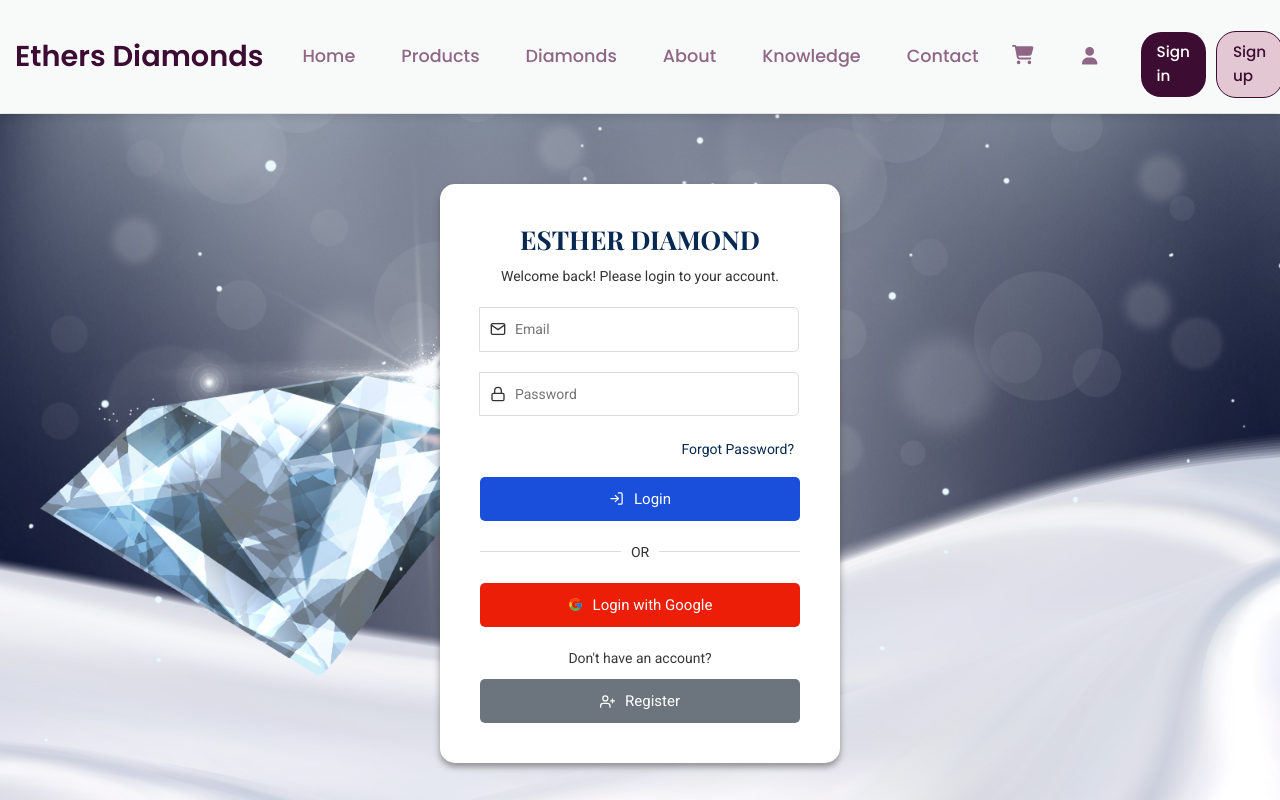
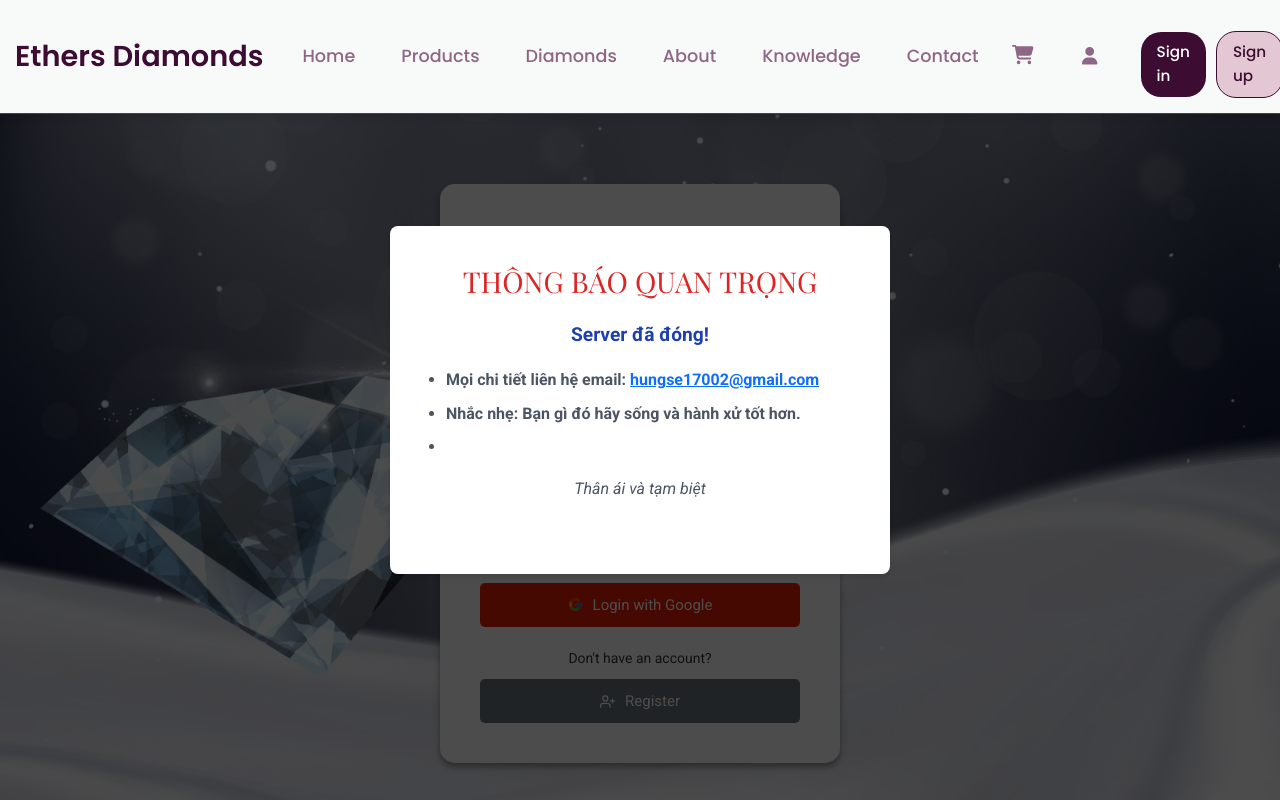
Before and after one commit to vanhungne/SWP_DB, a React (Create React App) app in the folder DIAMOND_STORE_DEMO/: page /login in a window 1280 px wide. Shown: the top 800 px of the page. Built offline with nearby package versions, Linux system fonts and the light colour scheme.

Commit message:
up agian
up again

```diff
--- a/DIAMOND_STORE_DEMO/src/App.js
+++ b/DIAMOND_STORE_DEMO/src/App.js
@@ -35,7 +35,7 @@ function App() {
     return (
         <AuthProvider>
             <BrowserRouter>
-                {/*<HomeNotification />*/}
+                <HomeNotification />
                 <Routes>
                     <Route path="/" element={<Layout />}>
                         <Route index element={<Home />} />
--- a/DIAMOND_STORE_DEMO/src/Component/Home/Home.jsx
+++ b/DIAMOND_STORE_DEMO/src/Component/Home/Home.jsx
@@ -131,7 +131,7 @@ const Home = () => {
                 <title>Home - Featured & Collection Products</title>
                 <meta name="description" content="Check out our featured and collection products!"/>
             </MetaTags>
-            {/*<HomeNotification />*/}
+            <HomeNotification />
             <SnowEffect/>
             <VideoBanner/>
 
--- a/DIAMOND_STORE_DEMO/src/Component/Home/Notification.jsx
+++ b/DIAMOND_STORE_DEMO/src/Component/Home/Notification.jsx
@@ -11,8 +11,8 @@ const HomeNotification = () => {
                     </p>
                     <ul className="modal-list">
                         <li>Mọi chi tiết liên hệ email: <a href="mailto:hungse17002@gmail.com">hungse17002@gmail.com</a></li>
-                        <li>Nhắc nhẹ: Hãy sống và hành xử tốt hơn.</li>
-                        <li>Những gì bạn làm từ liên quan tới database ""USER "" và postman ""Manager"" chúng tôi đều biết cả.""Có evidence cả !!!!.</li>
+                        <li>Nhắc nhẹ: Bạn gì đó hãy sống và hành xử tốt hơn.</li>
+                        <li></li>
                     </ul>
                     <p className="modal-farewell">Thân ái và tạm biệt</p>
                 </div>
--- a/DIAMOND_STORE_DEMO/src/Config/config.jsx
+++ b/DIAMOND_STORE_DEMO/src/Config/config.jsx
@@ -1,3 +1,3 @@
 
-export const API_URL = 'https://diamondstore.wittyglacier-46436ee8.japaneast.azurecontainerapps.io/';
-// export const API_URL = 'http://localhost:808/';
+// export const API_URL = 'https://diamondstore.wittyglacier-46436ee8.japaneast.azurecontainerapps.io/';
+export const API_URL = 'http://localhost:808/';
```
